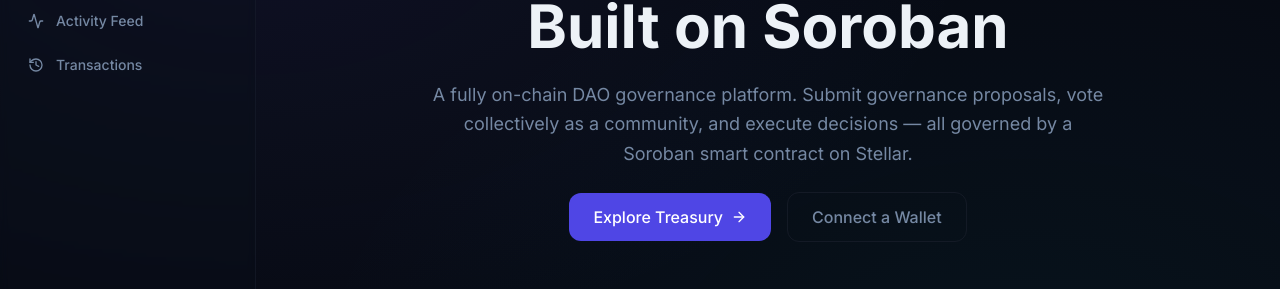
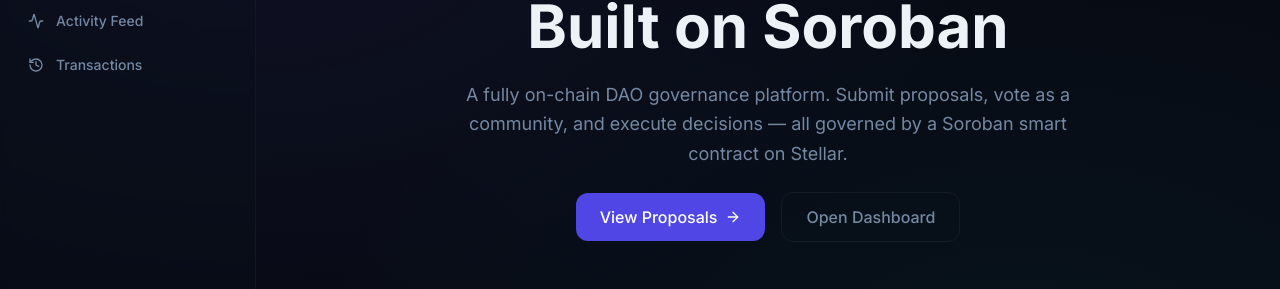
Before and after one commit to shuvamdutta2004/Stellar-DAO-Governance-Platform, a Next.js app: page / in a window 1280 px wide. Shown: the part 255-544 px from the top of the page. Built offline with nearby package versions, Linux system fonts and the light colour scheme; no server answers.

Commit message:
ui: tighten home page copy

```diff
--- a/app/page.tsx
+++ b/app/page.tsx
@@ -72,9 +72,9 @@
           <span className="text-foreground">Built on Soroban</span>
         </h1>
         <p className="text-lg text-muted-foreground max-w-2xl mx-auto leading-relaxed">
-          A fully on-chain DAO governance platform. Submit governance proposals,
-          vote collectively as a community, and execute decisions — all governed by
-          a Soroban smart contract on Stellar.
+          A fully on-chain DAO governance platform. Submit proposals, vote as a
+          community, and execute decisions — all governed by a Soroban smart
+          contract on Stellar.
         </p>
         <div className="flex flex-col sm:flex-row items-center justify-center gap-4">
           <Link
@@ -82,7 +82,7 @@
             id="hero-cta-proposals"
             className="flex items-center gap-2 btn-primary px-6 py-3 text-base"
           >
-            Explore Treasury
+            View Proposals
             <ArrowRight className="w-4 h-4" />
           </Link>
           <Link
@@ -90,7 +90,7 @@
             id="hero-cta-dashboard"
             className="flex items-center gap-2 btn-ghost px-6 py-3 text-base border border-border/60 hover:border-border rounded-lg"
           >
-            Connect a Wallet
+            Open Dashboard
           </Link>
         </div>
       </section>
```
